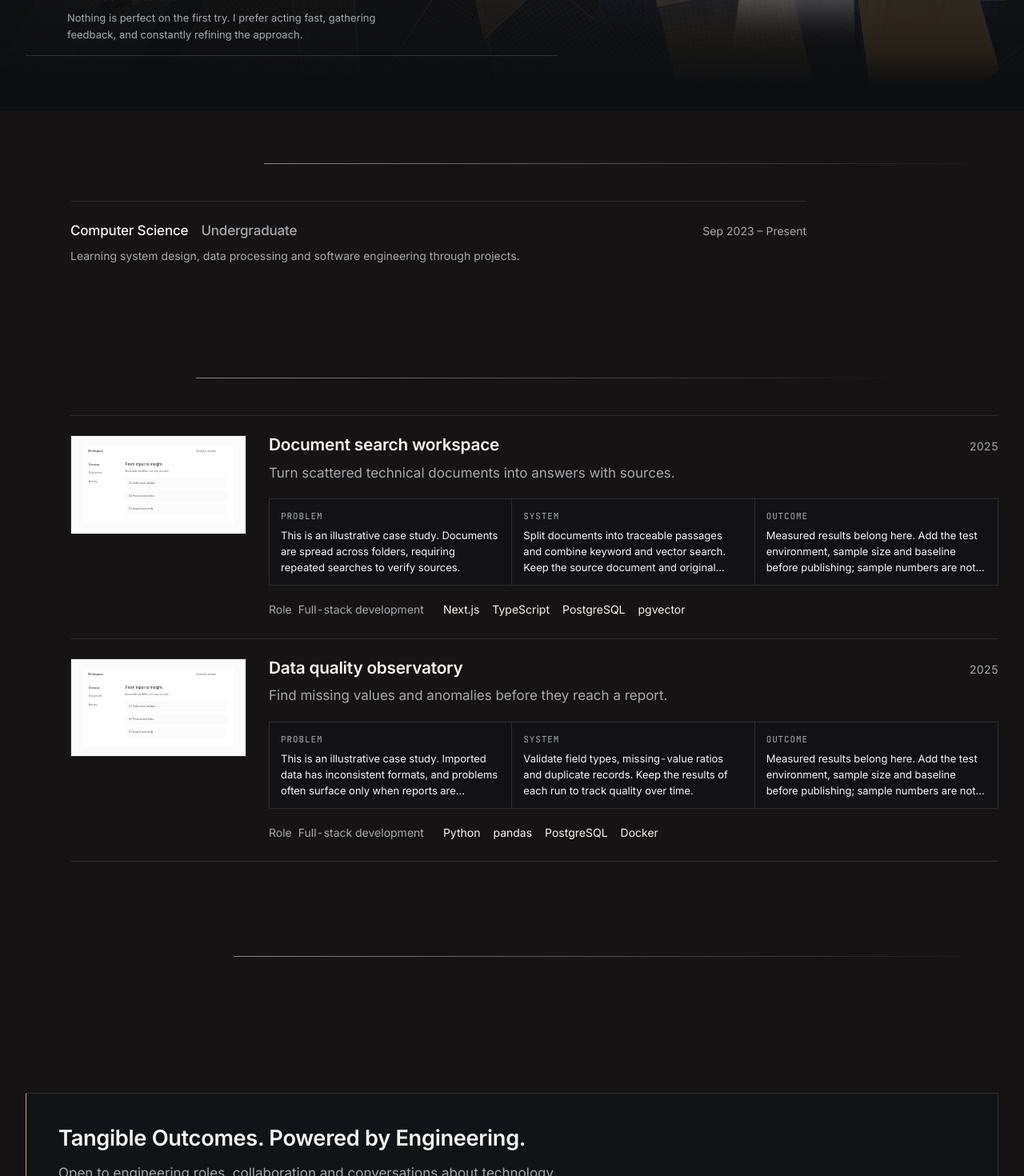
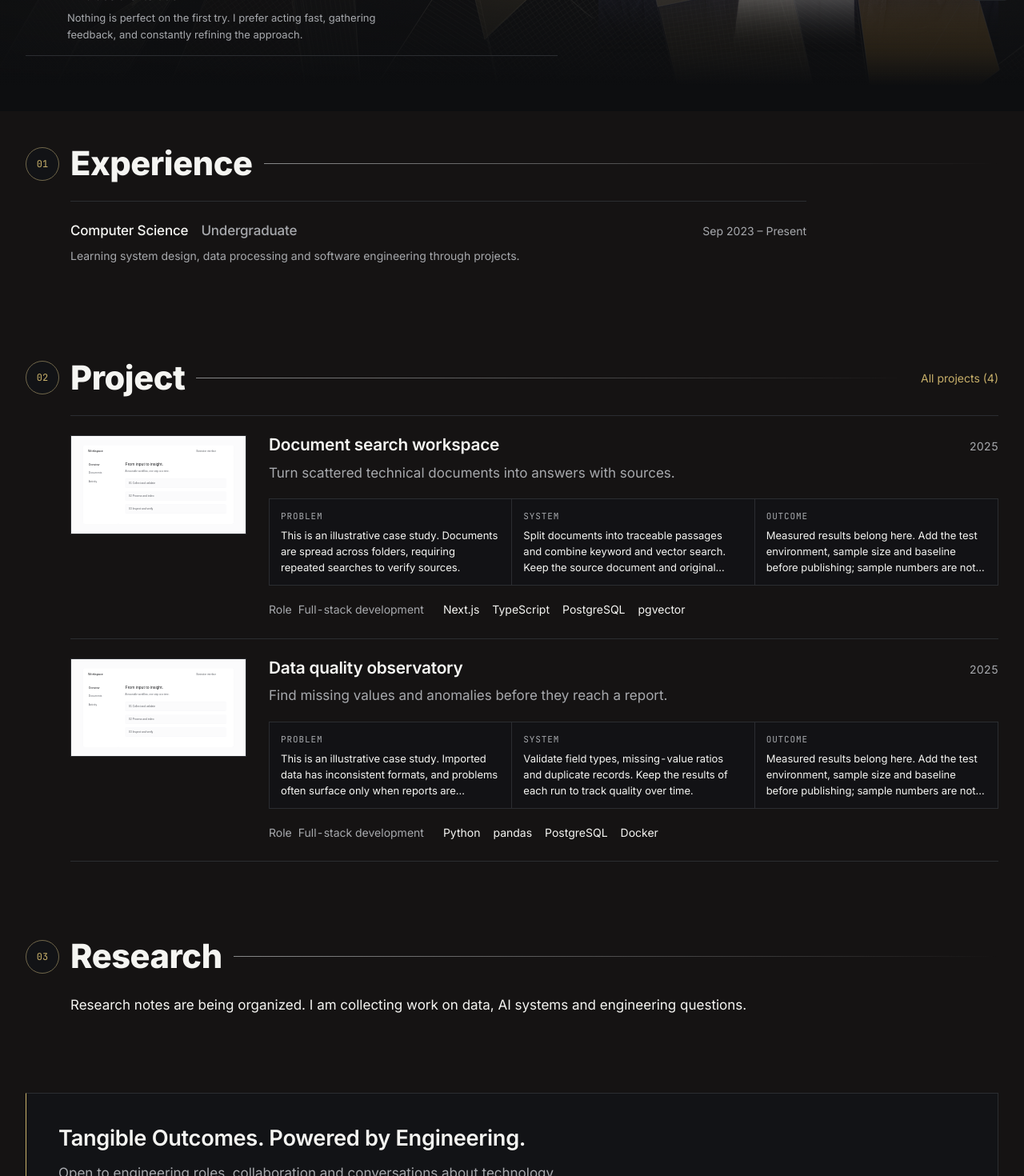
Before and after one commit to Washyu0826/MyWebsite, a Next.js app: page /en in a window 1280 px wide. Shown: the part 779-2249 px from the top of the page at 80% size. Built offline with nearby package versions, Linux system fonts and the light colour scheme; no server answers.

Commit message:
Fix homepage section heading visibility

```diff
--- a/src/app/[locale]/page.tsx
+++ b/src/app/[locale]/page.tsx
@@ -120,12 +120,12 @@ export default async function Home({ params }: Props) {
     </section>
     <HomeSections locale={locale} />
     <SectionReveal className="section project-section" aria-labelledby="projects-heading">
-      <div className="section-heading"><h2 id="projects-heading" className="enter-item">{t('featured')}</h2>
-        <Link className="text-link text-meta enter-item" href="/projects">{t('allProjects', { count: projects.length })}</Link></div>
+      <div className="section-heading"><h2 id="projects-heading">{t('featured')}</h2>
+        <Link className="text-link text-meta" href="/projects">{t('allProjects', { count: projects.length })}</Link></div>
       {featured.length ? <ProjectList projects={featured} locale={locale} headingLevel={3} /> : <p className="enter-item">{t('noProjects')}</p>}
     </SectionReveal>
     <SectionReveal className="section research-section" aria-labelledby="research-heading">
-      <div className="section-heading"><h2 id="research-heading" className="enter-item">{t('research')}</h2></div>
+      <div className="section-heading"><h2 id="research-heading">{t('research')}</h2></div>
       <p className="enter-item">{t('noResearch')}</p>
     </SectionReveal>
     <section className="contact-invitation"><h2>{t('invitation')}</h2><p className="mt-3 text-graphite">{t('invitationBody')}</p>
--- a/src/components/home-sections.tsx
+++ b/src/components/home-sections.tsx
@@ -10,7 +10,7 @@ export async function HomeSections({ locale }: { locale: Locale }) {
   const [experiences, t] = await Promise.all([listExperiences(), getTranslations('Home')]);
 
   return <SectionReveal className="section experience-section" aria-labelledby="experience-heading">
-    <div className="section-heading"><h2 id="experience-heading" className="enter-item">{t('experience')}</h2></div>
+    <div className="section-heading"><h2 id="experience-heading">{t('experience')}</h2></div>
     {!experiences.length && <p className="enter-item text-graphite">{t('noExperience')}</p>}
     {experiences.map((experience, index) => {
       const e = pickLocale(experience, locale);
--- a/src/styles/hero.css
+++ b/src/styles/hero.css
@@ -165,13 +165,15 @@ span.typewriter-line { display: inline-block; }
 [data-enter] .section-heading::after { transform-origin: left center; }
 [data-enter="out"] .enter-rule, [data-enter="out"] .section-heading::after { transform: scaleX(0); }
 [data-enter="in"] .enter-rule, [data-enter="in"] .section-heading::after { transition: transform 0.55s cubic-bezier(0.22, 1, 0.36, 1); }
-[data-enter="out"] .section-heading::before, [data-enter="out"] .enter-item,
-[data-enter="out"] .experience-row, [data-enter="out"] .project-row { opacity: 0; transform: translateY(10px); }
+[data-enter="out"] .enter-item,
+[data-enter="out"] .experience-row,
+[data-enter="out"] .project-row { opacity: 0; transform: translateY(10px); }
 [data-enter="out"] .signature-principle > span,
 [data-enter="out"] .signature-principle p { opacity: 0; transform: translateY(8px); }
-[data-enter="in"] .section-heading::before, [data-enter="in"] .enter-item,
 .signature-block[data-enter="out"] .signature-principle .typewriter-text { clip-path: inset(0 100% 0 0); }
-[data-enter="in"] .experience-row, [data-enter="in"] .project-row { transition: opacity 0.5s ease, transform 0.5s cubic-bezier(0.16, 1, 0.3, 1); transition-delay: calc(300ms + var(--enter-index, 0) * 60ms); }
+[data-enter="in"] .enter-item,
+[data-enter="in"] .experience-row,
+[data-enter="in"] .project-row { transition: opacity 0.5s ease, transform 0.5s cubic-bezier(0.16, 1, 0.3, 1); transition-delay: calc(300ms + var(--enter-index, 0) * 60ms); }
 .signature-block[data-enter="in"] .signature-principle > span,
 .signature-block[data-enter="in"] .signature-principle p {
   transition: opacity 0.86s ease, transform 0.86s cubic-bezier(0.16, 1, 0.3, 1);
```
